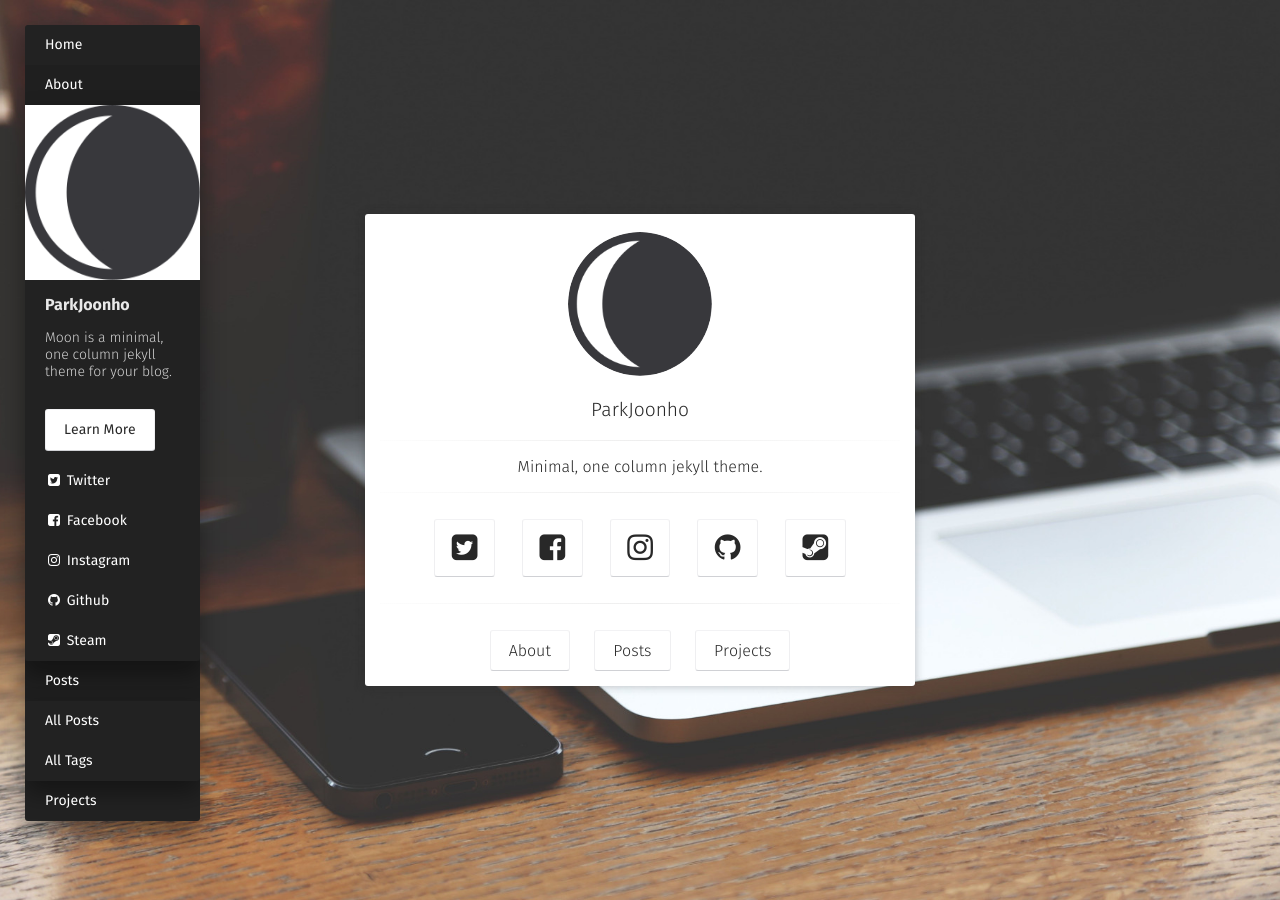
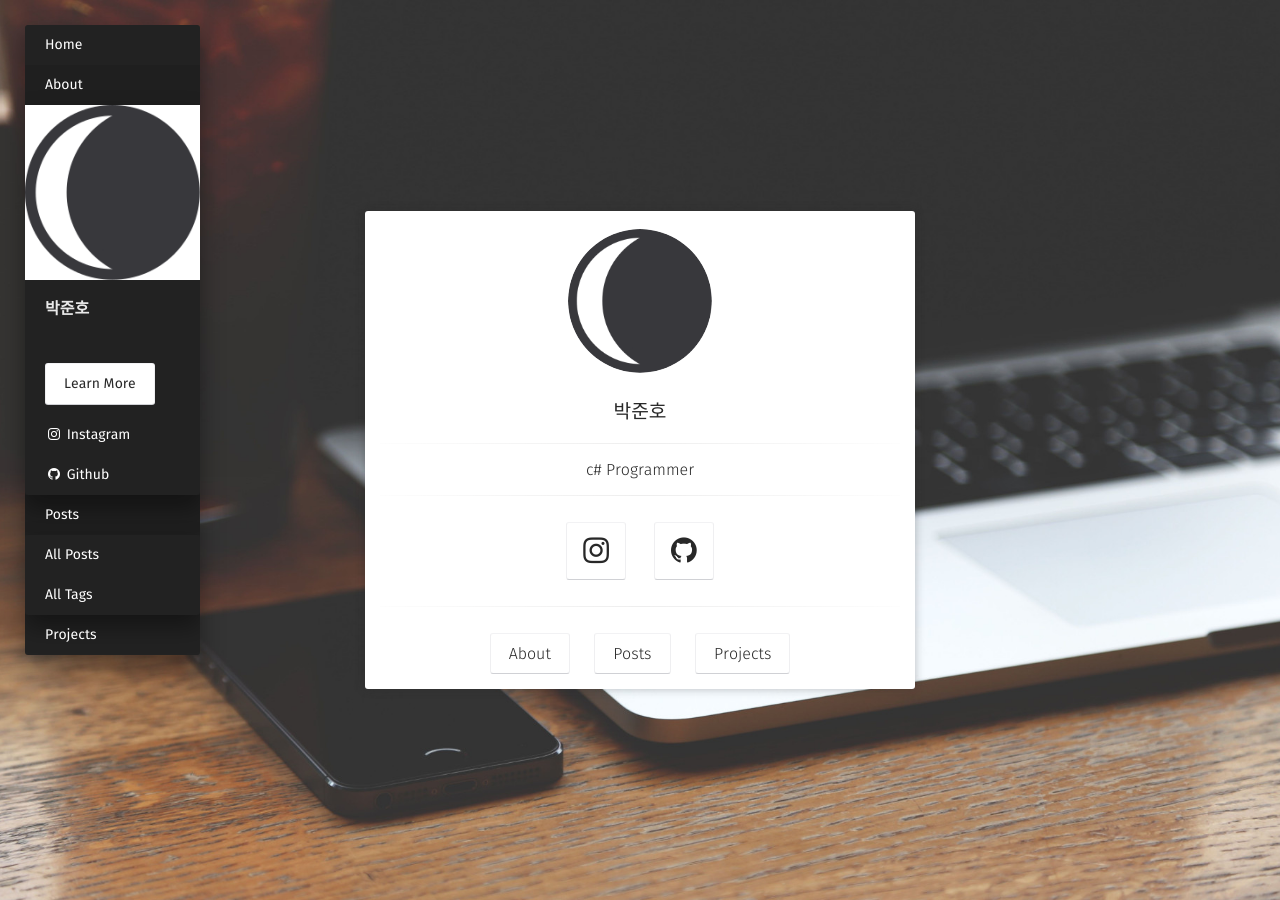
Before and after one commit to joonho-park/Profile, a Jekyll site: the page built from index.html, in a window 1280 px wide. Built offline with Jekyll 4.4.1, drawn with Linux system fonts in a browser that asks for light colours; some web fonts are replaced.

Commit message:
Config 수정, 타이틀 변경

```diff
--- a/_config.yml
+++ b/_config.yml
@@ -1,13 +1,13 @@
 # Site
-title:              ParkJoonho
-bio:                'Minimal, one column jekyll theme.'
-description:        "Moon is a minimal, one column jekyll theme for your blog."
+title:              박준호
+bio:                'c# Programmer'
+description:        ""
 reading_time:       true
 words_per_minute:   200
 logo:               'assets/img/logo.png'
 background:         'assets/img/placeholder-big.jpg'
 tiled_bg:           false   # Set this true if you want to tile your background image, otherwise it will be covered
-locale:             en_US
+locale:             ko_KR
 url:                https://joonho-park.github.io/
 
 # Jekyll
@@ -38,9 +38,9 @@ disqus_shortname:   joonho-park
   #ad-slot:
 #bing-verify:
 #email:
-twitter:            username
-facebook:           username
-github-url:         https://github.com/joonho-park
+#twitter:            username
+#facebook:           username
+github-url:         joonho-park
 #stackoverflow:     123456/username   from a "http://stackoverflow.com/users/123456/username" link
 #linkedin:          username
 #xing:              username
@@ -50,7 +50,7 @@ instagram:          username
 #medium:            '@username'
 #pinterest:         username
 #foursquare:        username
-steam:              username
+ #steam:              username
 #dribbble:          username
 #youtube:           username
 #youtube-channel:   channel
```
